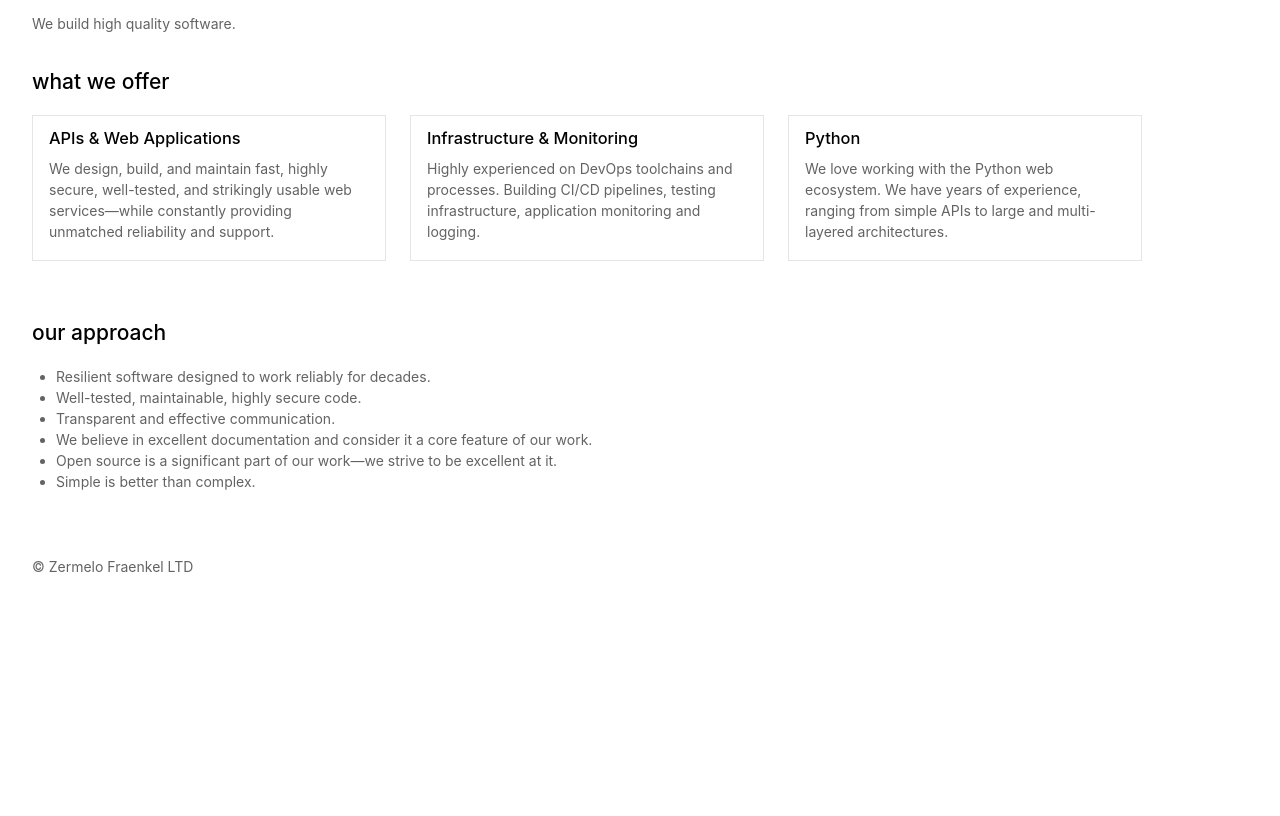
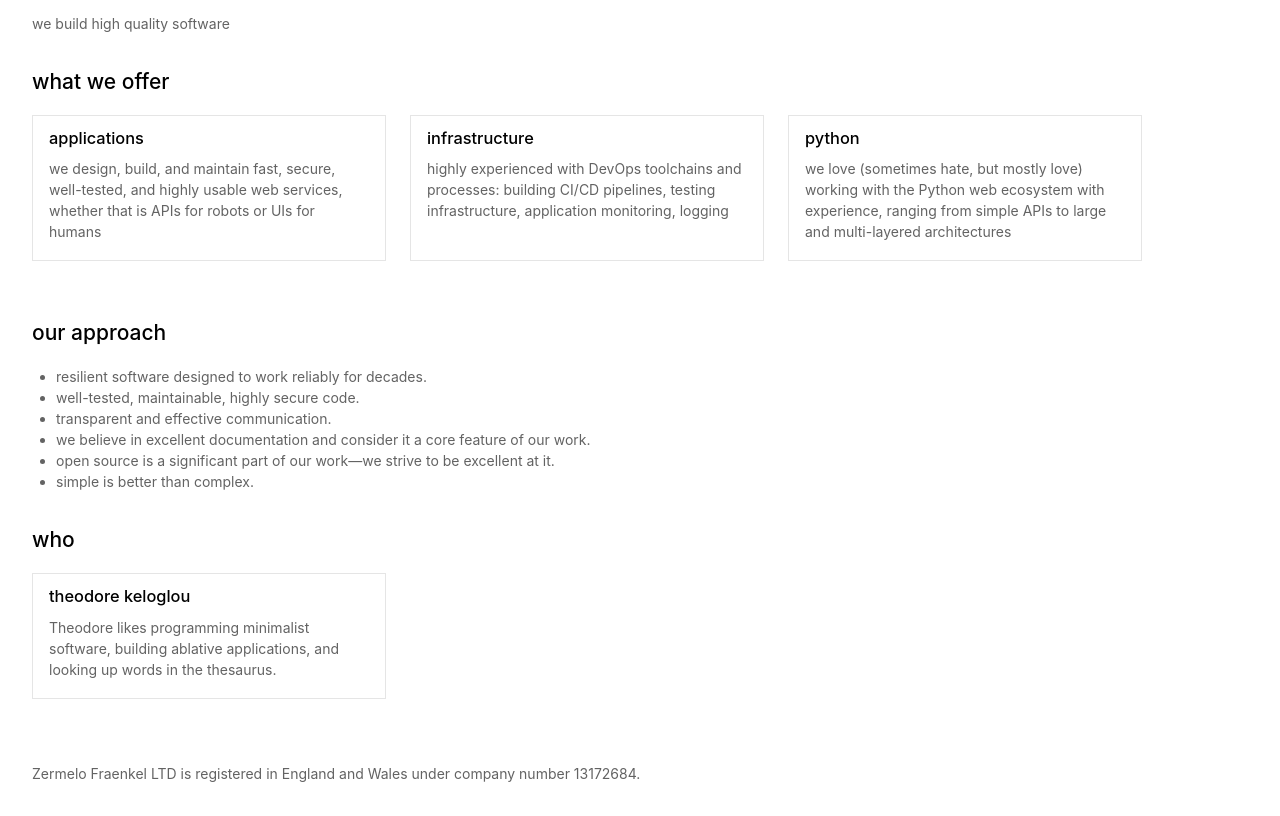
Before and after one commit to zfraenkel/zfraenkel.com, a plain HTML site: page index.html in a window 1280 px wide. Shown: the part 65-881 px from the top of the page. Before the commit the page ends 800 px from the top, so only its background shows below. Drawn offline with Linux system fonts and the light colour scheme.

Commit message:
Update copy and add who section

```diff
--- a/index.html
+++ b/index.html
@@ -15,7 +15,7 @@
         <header>
             <div class="header-bar"></div>
             <h1>zermelo fraenkel LTD</h1>
-            <div class="header-subtitle">We build high quality software.</div>
+            <div class="header-subtitle">we build high quality software</div>
         </header>
 
         <section class="offer">
@@ -23,26 +23,29 @@
 
             <div class="offer-content">
                 <div class="offer-content-item">
-                    <h3>APIs & Web Applications</h3>
+                    <h3>applications</h3>
                     <p>
-                        We design, build, and maintain fast, highly secure, well-tested, and strikingly
-                        usable web services—while constantly providing unmatched reliability and support.
+                        we design, build, and maintain fast, secure,
+                        well-tested, and highly usable web services, whether
+                        that is APIs for robots or UIs for humans
                     </p>
                 </div>
 
                 <div class="offer-content-item">
-                    <h3>Infrastructure & Monitoring</h3>
+                    <h3>infrastructure</h3>
                     <p>
-                        Highly experienced on DevOps toolchains and processes. Building CI/CD pipelines,
-                        testing infrastructure, application monitoring and logging.
+                        highly experienced with DevOps toolchains and processes:
+                        building CI/CD pipelines, testing infrastructure,
+                        application monitoring, logging
                     </p>
                 </div>
 
                 <div class="offer-content-item">
-                    <h3>Python</h3>
+                    <h3>python</h3>
                     <p>
-                        We love working with the Python web ecosystem. We have years of experience,
-                        ranging from simple APIs to large and multi-layered architectures.
+                        we love (sometimes hate, but mostly love) working with
+                        the Python web ecosystem with experience, ranging from
+                        simple APIs to large and multi-layered architectures
                     </p>
                 </div>
             </div>
@@ -51,17 +54,29 @@
         <section class="approach">
             <h2>our approach</h2>
             <ul>
-                <li>Resilient software designed to work reliably for decades.</li>
-                <li>Well-tested, maintainable, highly secure code.</li>
-                <li>Transparent and effective communication.</li>
-                <li>We believe in excellent documentation and consider it a core feature of our work.</li>
-                <li>Open source is a significant part of our work—we strive to be excellent at it.</li>
-                <li>Simple is better than complex.</li>
+                <li>resilient software designed to work reliably for decades.</li>
+                <li>well-tested, maintainable, highly secure code.</li>
+                <li>transparent and effective communication.</li>
+                <li>we believe in excellent documentation and consider it a core feature of our work.</li>
+                <li>open source is a significant part of our work—we strive to be excellent at it.</li>
+                <li>simple is better than complex.</li>
             </ul>
         </section>
 
+        <section class="who">
+            <h2>who</h2>
+            <div class="who-item">
+                <h3>theodore keloglou</h3>
+                <p>
+                    Theodore likes programming minimalist software,
+                    building ablative applications, and looking up words
+                    in the thesaurus.
+                </p>
+            </div>
+        </section>
+
         <footer>
-            © Zermelo Fraenkel LTD
+            Zermelo Fraenkel LTD is registered in England and Wales under company number 13172684.
         </footer>
 
     </body>
--- a/style.css
+++ b/style.css
@@ -279,3 +279,11 @@ footer {
     margin-right: 24px;
     margin-bottom: 24px;
 }
+
+.who-item {
+    width: 320px;
+    border: 1px solid var(--light-grey-color);
+    padding: 10px 16px;
+    margin-right: 24px;
+    margin-bottom: 24px;
+}
```
